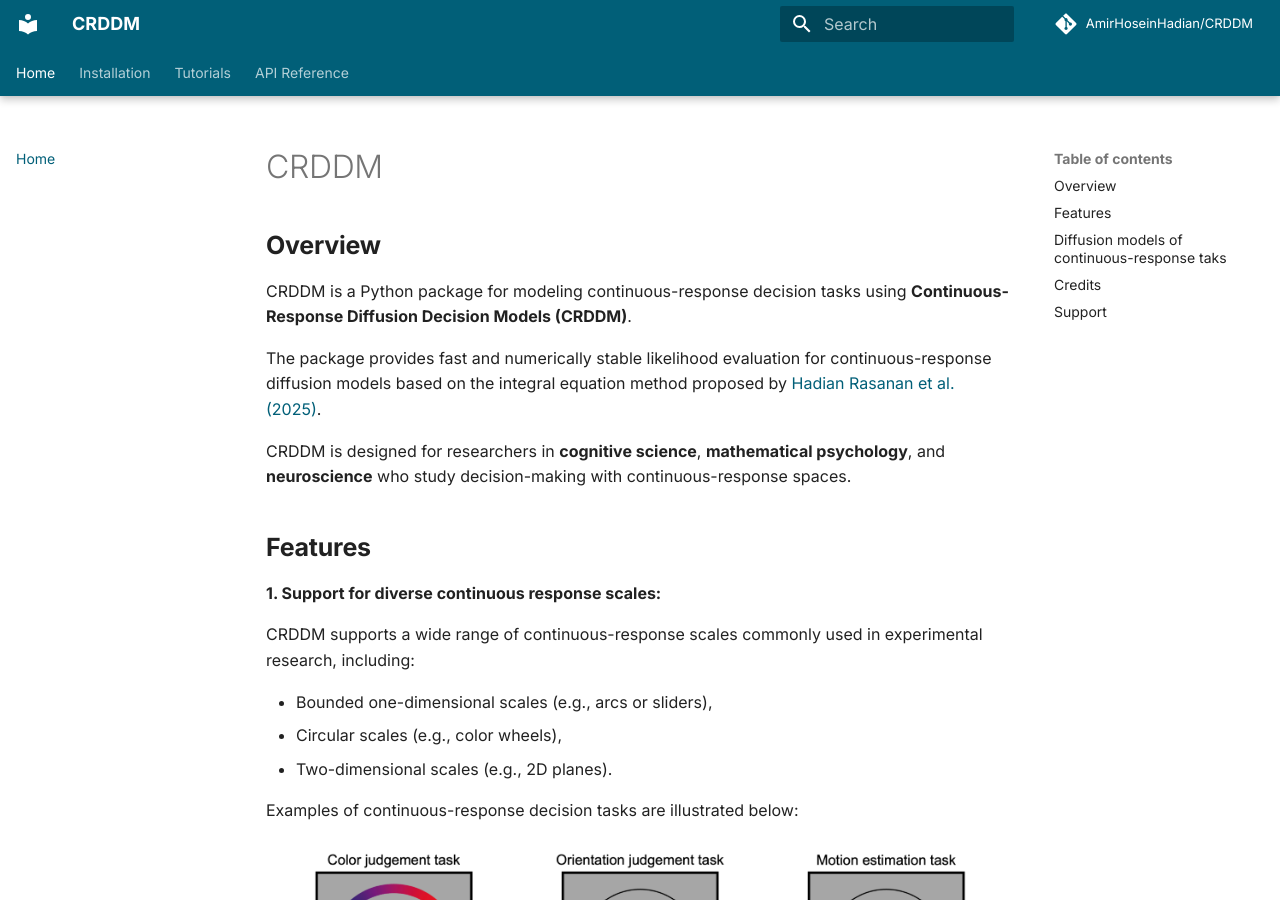
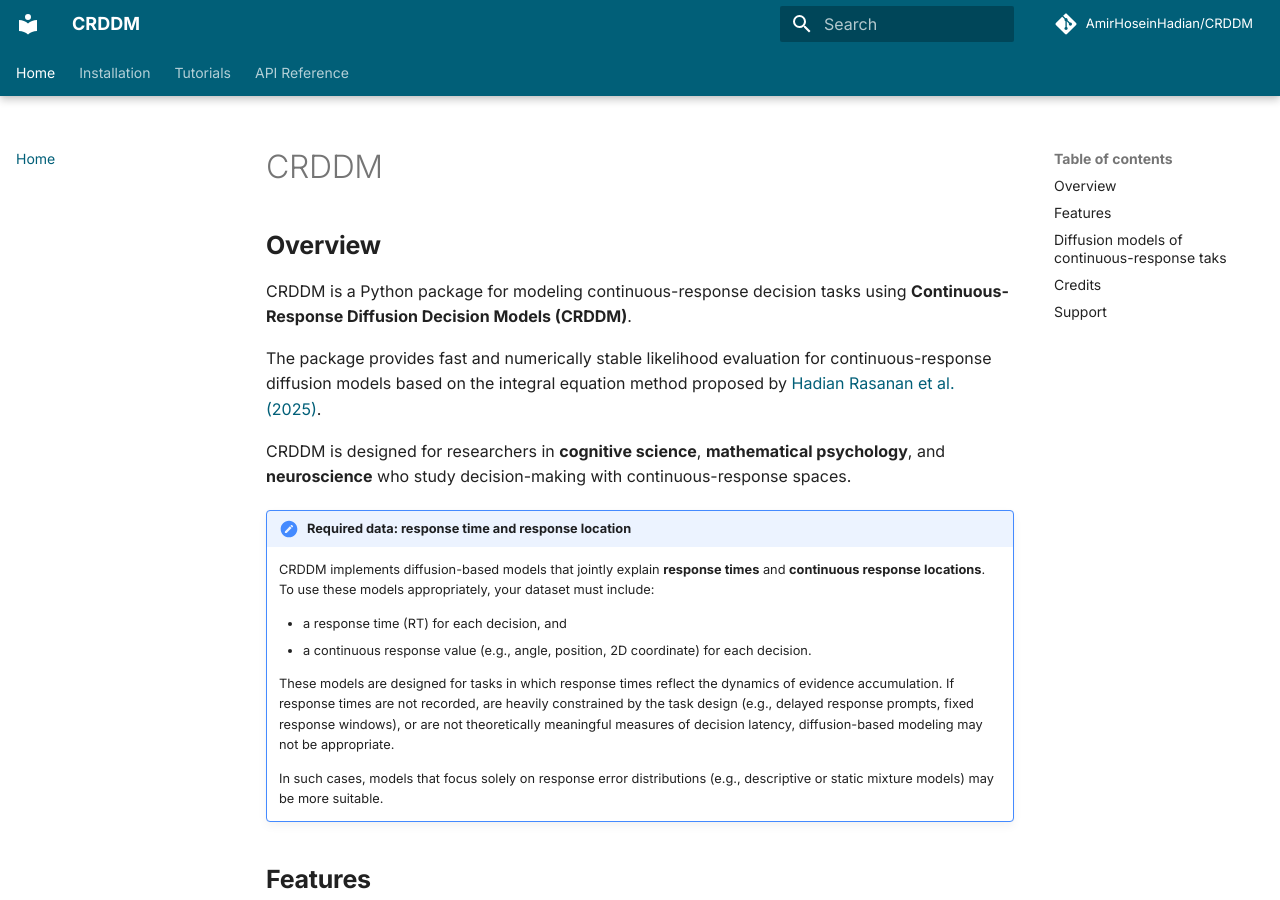
Before and after one commit to AmirHoseinHadian/CRDDM, an MkDocs documentation site: the page built from docs/index.md, in a window 1280 px wide and 900 px high. Built offline with MkDocs 1.6.1 and Material for MkDocs 9.7.7, drawn with Linux system fonts in a browser that asks for light colours; comment, search, counter and statistics services are not loaded; some of the changed text lies outside the part shown.

Commit message:
required data added to overview

```diff
--- a/docs/index.md
+++ b/docs/index.md
@@ -6,6 +6,21 @@ CRDDM is a Python package for modeling continuous-response decision tasks using
 The package provides fast and numerically stable likelihood evaluation for continuous-response diffusion models based on the integral equation method proposed by [Hadian Rasanan et al. (2025)](https://doi.org/10.3758/s13428-025-02810-3).
 
 CRDDM is designed for researchers in **cognitive science**, **mathematical psychology**, and **neuroscience** who study decision-making with continuous-response spaces.
+
+!!! Note "Required data: response time and response location"
+    CRDDM implements diffusion-based models that jointly explain **response times** and
+    **continuous response locations**. To use these models appropriately, your dataset must include:
+
+    - a response time (RT) for each decision, and
+    - a continuous response value (e.g., angle, position, 2D coordinate) for each decision.
+
+    These models are designed for tasks in which response times reflect the dynamics of
+    evidence accumulation. If response times are not recorded, are heavily constrained by the task
+    design (e.g., delayed response prompts, fixed response windows), or are not theoretically
+    meaningful measures of decision latency, diffusion-based modeling may not be appropriate.
+
+    In such cases, models that focus solely on response error distributions (e.g., descriptive or
+    static mixture models) may be more suitable.
 
 ## **Features**
 **1. Support for diverse continuous response scales:**
```
Also changed, not shown: other parts of docs/index.md (+1 -1 lines).
